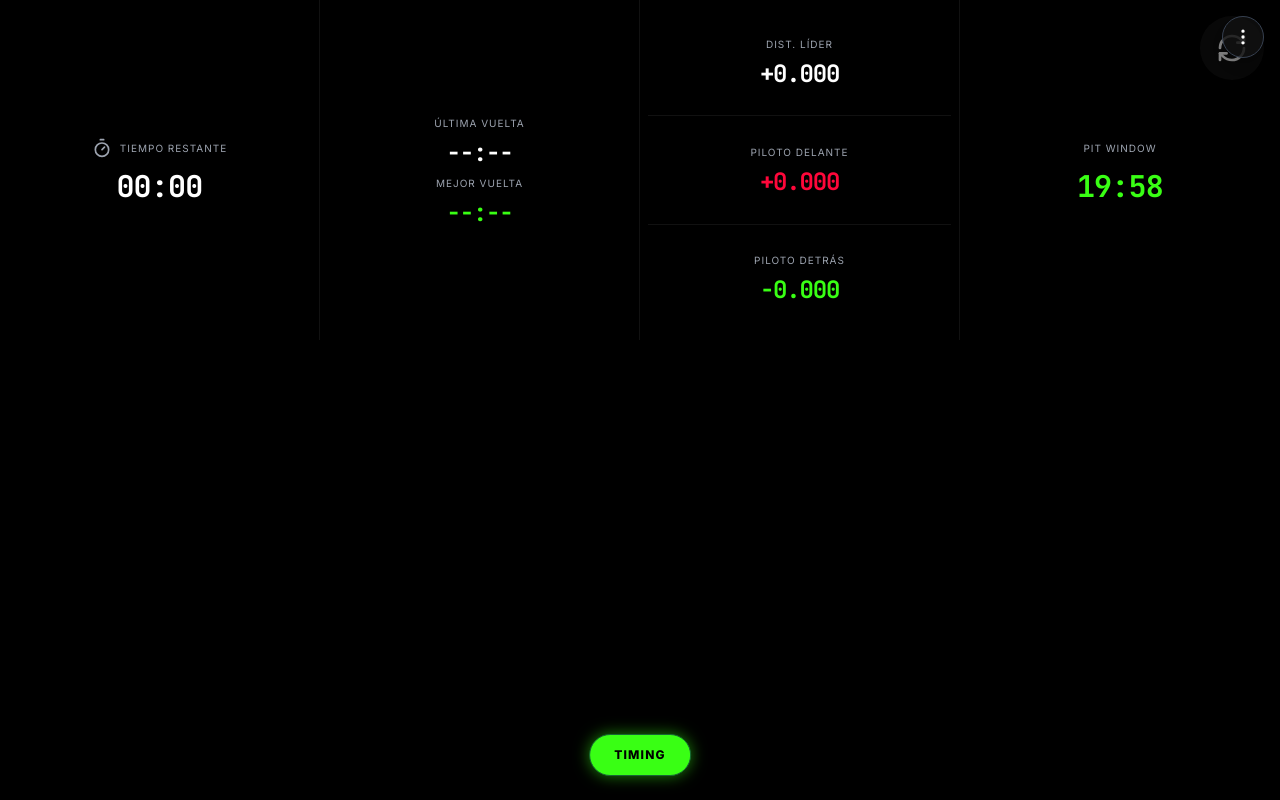
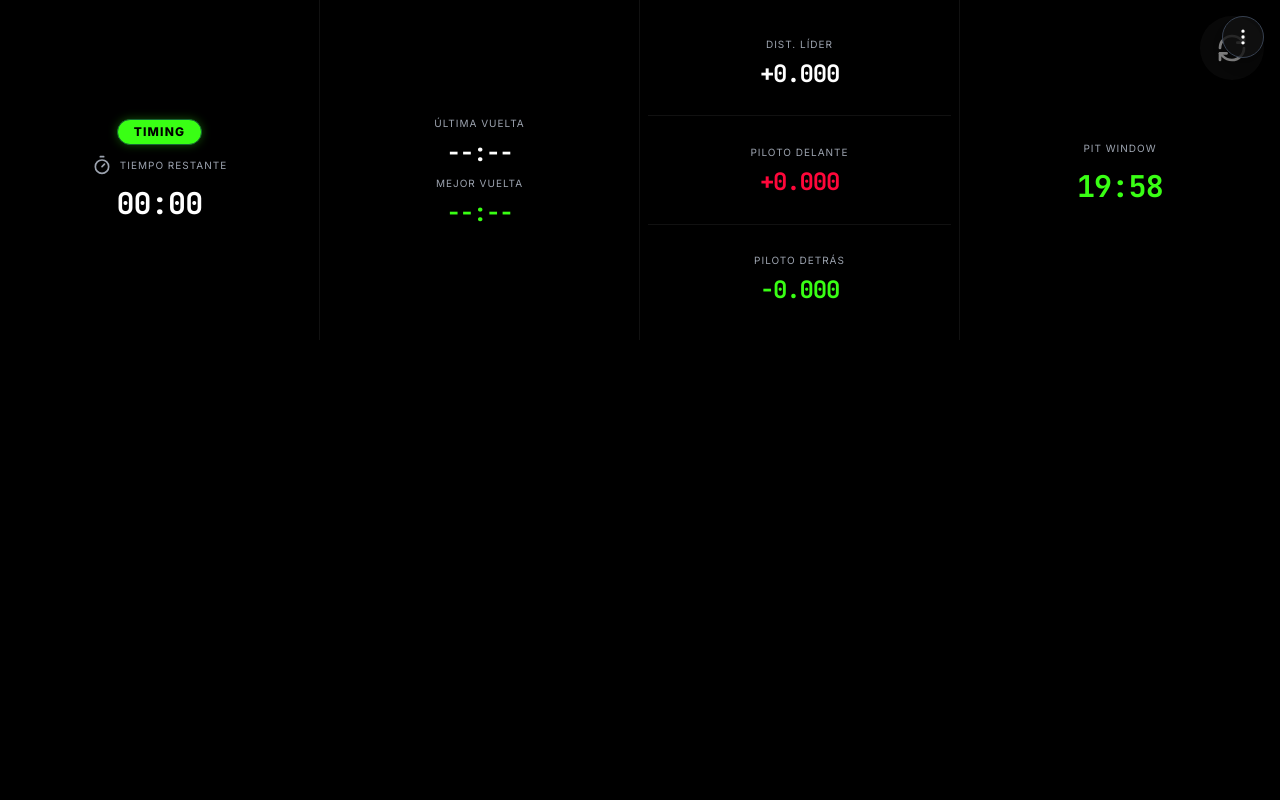
Before and after one commit to KTAPP22/APP, a React (Vite) app: page / in a window 1280 px wide. Both pictures are taken after typing "Sample" into the empty fields and a click on the button "COMENZAR CARRERA". Built offline with nearby package versions, Linux system fonts and the light colour scheme; no server answers.

Commit message:
Relocate TIMING button to the upper section of the SessionBlock (Tiempo Restante)

```diff
--- a/src/components/Dashboard.jsx
+++ b/src/components/Dashboard.jsx
@@ -66,7 +66,7 @@ export const Dashboard = ({ onShowTiming }) => {
 
       <div className="w-full grid grid-cols-2 grid-rows-2 landscape:grid-cols-4 landscape:grid-rows-1 select-none min-h-[100dvh] landscape:min-h-[340px]">
         {/* Session Info */}
-        <SessionBlock />
+        <SessionBlock onShowTiming={onShowTiming} />
 
         {/* Lap Times */}
         <TimesBlock />
@@ -77,18 +77,6 @@ export const Dashboard = ({ onShowTiming }) => {
         {/* Stint Timer */}
         <StintBlock />
       </div>
-
-      {/* Floating TIMING Button at the bottom */}
-      {isLucasGuerrero && (
-        <div className="absolute bottom-6 left-1/2 transform -translate-x-1/2 z-10">
-          <button
-            onClick={onShowTiming}
-            className="bg-neon-green hover:bg-green-500 active:scale-95 text-pure-black font-bold tracking-widest text-xs py-3 px-6 rounded-full border border-green-800 shadow-[0_0_15px_rgba(57,255,20,0.5)] transition-all uppercase flex items-center gap-2 whitespace-nowrap"
-          >
-            <span>TIMING</span>
-          </button>
-        </div>
-      )}
     </div>
   );
 };
--- a/src/components/blocks/SessionBlock.jsx
+++ b/src/components/blocks/SessionBlock.jsx
@@ -2,11 +2,25 @@ import React from 'react';
 import { useRaceStore } from '../../store/useRaceStore';
 import { Timer } from 'lucide-react';
 
-export const SessionBlock = () => {
+export const SessionBlock = ({ onShowTiming }) => {
   const sessionTimeLeft = useRaceStore((state) => state.sessionTimeLeft);
+  const apexUrl = useRaceStore((state) => state.apexUrl);
+
+  const isLucasGuerrero = apexUrl.includes('kartodromo-lucas-guerrero') ||
+                          apexUrl.includes('localhost') ||
+                          apexUrl.includes('127.0.0.1');
 
   return (
     <div className="flex flex-col items-center justify-center p-2 border-b landscape:border-b-0 border-r border-dark-gray bg-pure-black h-full overflow-hidden">
+      {isLucasGuerrero && (
+        <button
+          onClick={onShowTiming}
+          className="mb-1 sm:mb-2 bg-neon-green hover:bg-green-500 active:scale-95 text-pure-black font-bold tracking-widest text-[9px] sm:text-xs py-1 px-4 rounded-full border border-green-800 shadow-[0_0_10px_rgba(57,255,20,0.3)] transition-all uppercase whitespace-nowrap"
+        >
+          TIMING
+        </button>
+      )}
+
       <div className="flex items-center gap-1 sm:gap-2 mb-1 sm:mb-2 text-gray-400 uppercase font-sans tracking-widest text-xs landscape:text-[10px] sm:text-base">
         <Timer size={16} className="sm:w-5 sm:h-5" />
         <span>Tiempo Restante</span>
```
